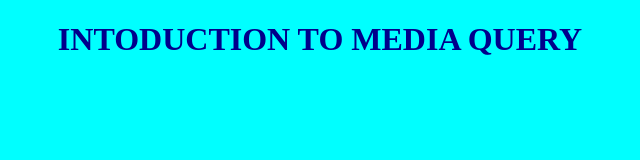
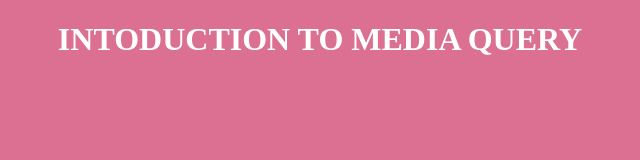
Before and after one commit to atihsingh22/MediaQuery, a plain HTML site: page index.html in a window 1280 px wide. Shown: the whole page, without its empty margins (320-960 px from the left). Drawn offline with Linux system fonts and the light colour scheme.

Commit message:
add media query for md

```diff
--- a/style.css
+++ b/style.css
@@ -4,11 +4,20 @@ body{
 h1{
     color: darkgreen;
 }
+
 @media (min-width:640px) {
     body{
-        background-color: aqua;
+        background-color:aqua;
     }
     h1{
-        color: darkblue;
+        color:darkblue;
     }
 }
+@media (min-width:768px) {
+    body{
+        background-color:palevioletred;
+    }
+    h1{
+        color: white;
+    }
+}
```
